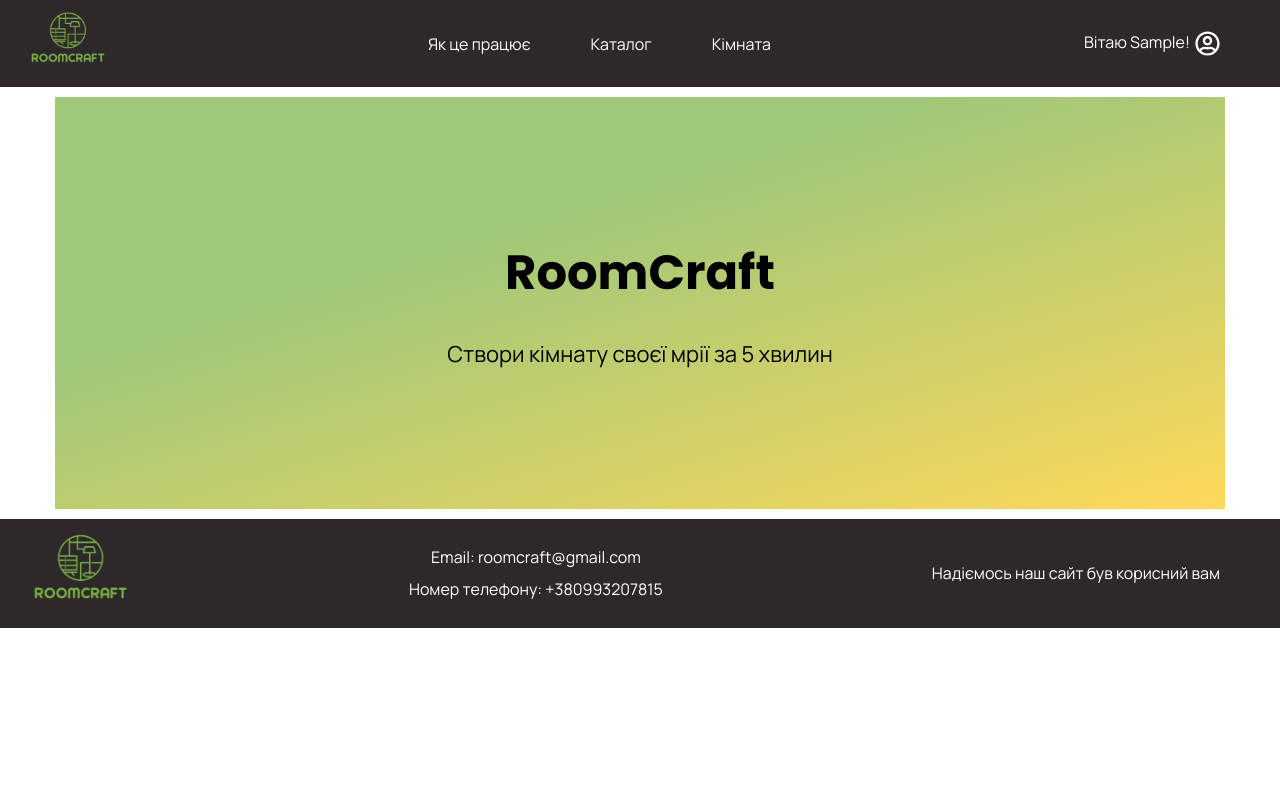
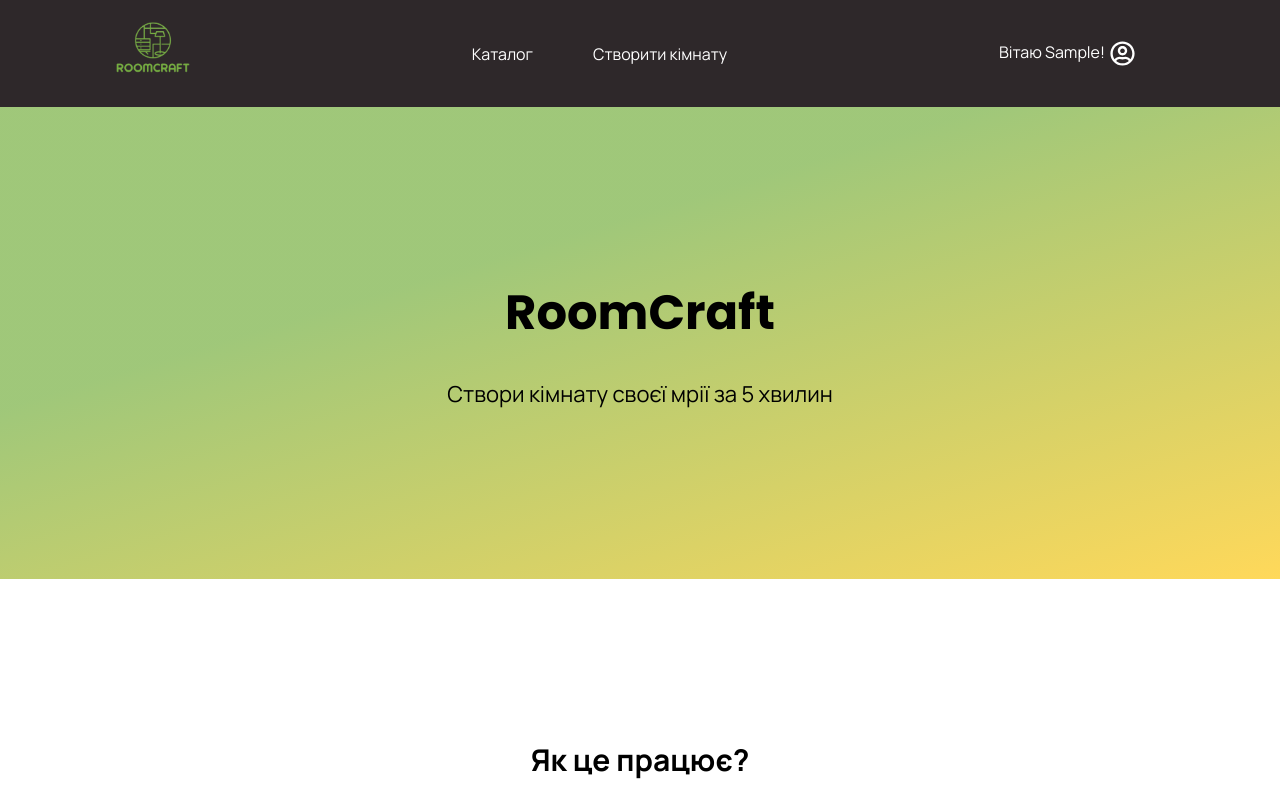
Before and after one commit to MarkBrem/Craft, a React (Vite) app: page / in a window 1280 px wide. Both pictures are taken after typing "Sample", "name@example.com", "Sample123" into the empty fields and a click on the button "Підтвердити". Shown: the top 800 px of the page. Built offline with nearby package versions, Linux system fonts and the light colour scheme.

Commit message:
saves changes

```diff
--- /dev/null
+++ b/src/components/HomePage/homePage.jsx
@@ -0,0 +1,11 @@
+import { Hero } from "../../hero/Hero"
+import { HowItWorks } from "../../howItWorks/HowWork"
+
+export const HomePage = () =>{
+    return <>
+        <div>
+            <Hero/>
+            <HowItWorks/>
+        </div>
+    </>
+}
--- a/src/container/ContainerStyled.jsx
+++ b/src/container/ContainerStyled.jsx
@@ -1,6 +1,8 @@
 import styled from "styled-components";
 
 export const ContainerStyled = styled.div`
+  box-sizing: border-box;
+
   display: flex;
   justify-content: center;
   align-items: center;
--- a/src/footer/Footer.jsx
+++ b/src/footer/Footer.jsx
@@ -6,15 +6,19 @@
   Contacts,
   LogoItem,
   WishList,
+  FlexWrapper
 } from "./FoterStyled";
+import { Container } from "../container/Container";
 
 export const Footer = () => {
   return (
-    <>
     <FooterSection>
+      <Container>
+        <FlexWrapper>
           <LogoItem>
             <FooterLogo src={logo} alt="" />
           </LogoItem>
+
           <ContactList>
             <li>
               <Contacts>Email: roomcraft@gmail.com</Contacts>
@@ -23,11 +27,12 @@
               <Contacts>Номер телефону: +380993207815</Contacts>
             </li>
           </ContactList>
+
           <WishList>
-          <Contacts>Надіємось наш сайт був корисний вам</Contacts>
+            <Contacts>Сподіваємося, наш сайт був корисним для вас</Contacts>
           </WishList>
-
+        </FlexWrapper>
+      </Container>
     </FooterSection>
-    </>
   );
 };
--- a/src/footer/FoterStyled.jsx
+++ b/src/footer/FoterStyled.jsx
@@ -1,8 +1,9 @@
 import styled from 'styled-components';
-export const FooterSection = styled.footer`\
+export const FooterSection = styled.footer`
 display: flex;
 text-align: center;
 background-color: #2e282a;
+padding: 40px 0;
 `
 
 export const FooterLogo = styled.img`
@@ -28,15 +29,17 @@
 `
 
 export const LogoItem = styled.div`
-margin-right: auto;
-margin-left: 20px;
 `
 
 export const WishList = styled.div`
-margin-left: auto;
-margin-right: 60px;
-display: flex;
-justify-content: center;
-flex-direction: column;
-gap: 10px;
+text-align: right;
 `
+
+export const FlexWrapper = styled.div`
+  display: flex;
+  align-items: center;
+  justify-content: space-between;
+  flex-direction: row;
+  width: 100%;
+  gap: 20px;
+`;
--- a/src/header/Header.jsx
+++ b/src/header/Header.jsx
@@ -1,35 +1,37 @@
 import { NavLink } from "react-router-dom";
-import { HeadrerSection, NavList, UserItem, NavItem, Hello, Logo, LogoContainer, UserList} from "./HeaderStyled";
+import { HeadrerSection, NavList, UserItem, NavItem, Hello, Logo, LogoContainer, UserList, FlexWrapper} from "./HeaderStyled";
 import { FaRegUserCircle } from "react-icons/fa";
+import { Container } from "../container/Container";
 import logo from '../foto/logo.png';
 
-export const Header = ({name}) => {
-  return (<>
+export const Header = ({ name }) => {
+  return (
     <HeadrerSection>
+      <Container>
+        <FlexWrapper>
           <LogoContainer>
-        <NavLink to={'./'}><Logo src={logo} alt="sdad " /></NavLink>
+            <NavLink to={'./'}>
+              <Logo src={logo} alt="logo" />
+            </NavLink>
           </LogoContainer>
 
-
           <NavList>
-        <NavItem>
-            <NavLink to={'/HowItWorks'}>Як це працює</NavLink>
-        </NavItem>
             <NavItem>
               <NavLink to={''}>Каталог</NavLink>
             </NavItem>
             <NavItem>
-            <NavLink href="">Кімната</NavLink>
+              <NavLink to={''}>Створити кімнату</NavLink>
             </NavItem>
           </NavList>
+
           <UserList>
-        <UserItem><Hello>Вітаю {name}!</Hello>
-          <FaRegUserCircle  style={{width:'25px', height: 'auto', fill:'#fff'}}/>
+            <UserItem>
+              <Hello>Вітаю {name}!</Hello>
+              <FaRegUserCircle style={{ width: '25px', height: 'auto', fill: '#fff' }} />
             </UserItem>
-
           </UserList>
-    </HeadrerSection >
-  </>
-
+        </FlexWrapper>
+      </Container>
+    </HeadrerSection>
   );
-}
+};
--- a/src/header/HeaderStyled.jsx
+++ b/src/header/HeaderStyled.jsx
@@ -45,3 +45,10 @@
 width: 95px;
 height: auto;
 `
+
+export const FlexWrapper = styled.div`
+  display: flex;
+  align-items: center;
+  justify-content: space-between;
+  width: 100%;
+`;
--- a/src/hero/Hero.jsx
+++ b/src/hero/Hero.jsx
@@ -1,4 +1,3 @@
-
 import { Container } from "../container/Container"
 import { HeroTitleStyled, BackgroundHero, HeroTextStyled } from "./HeroStyled"
 
@@ -9,6 +8,8 @@
         <HeroTitleStyled>RoomCraft</HeroTitleStyled>
 
         <HeroTextStyled>Створи кімнату своєї мрії за 5 хвилин</HeroTextStyled>
+
+
         </Container>
         </BackgroundHero>
     </>
--- a/src/hero/HeroStyled.jsx
+++ b/src/hero/HeroStyled.jsx
@@ -12,6 +12,6 @@
 
 export const BackgroundHero = styled.div`
   background:linear-gradient(163deg, rgba(119, 176, 65, 0.7) 0%, rgba(119, 176, 65, 0.7) 35%, rgba(255, 200, 20, 0.7) 100%);
-  padding: 130px 0;
+  padding: 160px 0;
   text-align: center;
 `
--- a/src/howItWorks/HowWork.jsx
+++ b/src/howItWorks/HowWork.jsx
@@ -1,5 +1,5 @@
 import { Container } from "../container/Container"
-import { HowItWorksList,HowItWorksListItem, HowItWorksTitle, HowItWorksText, CardTitle } from "./HowWorksStyled"
+import { HowItWorksList,HowItWorksListItem, HowItWorksTitle, HowItWorksText, CardTitle, SectionHowItWorks } from "./HowWorksStyled"
 import { LuLayoutDashboard } from "react-icons/lu";
 import { TbArmchair2 } from "react-icons/tb";
 import { MdOutlineSaveAlt } from "react-icons/md";
@@ -7,24 +7,26 @@
 export const HowItWorks = () =>{
     return <>
     <Container>
+     <SectionHowItWorks>
     <HowItWorksTitle>Як це працює?</HowItWorksTitle>
     <HowItWorksList>
         <HowItWorksListItem>
-            <LuLayoutDashboard size={50}/>
+            <LuLayoutDashboard size={45}/>
             <CardTitle>Обери кімнату</CardTitle>
             <HowItWorksText>Вибери розмір кімнати або створюй свою сітку</HowItWorksText>
         </HowItWorksListItem>
         <HowItWorksListItem>
-            <TbArmchair2 size={50}/>
+            <TbArmchair2 size={45}/>
             <CardTitle>Перетягуй меблі</CardTitle>
             <HowItWorksText>Обирай предмети з каталогу та перетягуй у свою кімнату</HowItWorksText>
         </HowItWorksListItem>
         <HowItWorksListItem>
-            <MdOutlineSaveAlt size={50}/>
+            <MdOutlineSaveAlt size={45}/>
             <CardTitle>Збережи та поділись</CardTitle>
             <HowItWorksText>Збережи свій дизайн як картинку або поділись із друзями</HowItWorksText>
         </HowItWorksListItem>
     </HowItWorksList>
+    </SectionHowItWorks>
     </Container>
     </>
 }
--- a/src/howItWorks/HowWorksStyled.jsx
+++ b/src/howItWorks/HowWorksStyled.jsx
@@ -1,10 +1,10 @@
-import styled from 'styled-components';
+import styled from "styled-components";
 
 export const HowItWorksTitle = styled.h2`
-
-    font-size: 30px;
-    text-align: center;
-`
+  font-family: "Manrope";
+  font-size: 30px;
+  text-align: center;
+`;
 
 export const HowItWorksList = styled.ul`
   display: flex;
@@ -32,11 +32,18 @@
 `;
 
 export const CardTitle = styled.h3`
-    font-size: 20px;
-`
+  font-family: "Manrope";
+  font-size: 19px;
+  margin-top: 10px;
+`;
 
 export const HowItWorksText = styled.p`
-    font-family: 'Manrope';
-    font-weight: 400;
-    font-size: 18px;
+  font-family: "Manrope";
+  font-weight: 400;
+  font-size: 17px;
+  margin-top: 15px;
+`;
+
+export const SectionHowItWorks = styled.div`
+    padding: 150px 0;
 `
--- a/src/router/Layout.jsx
+++ b/src/router/Layout.jsx
@@ -20,7 +20,7 @@
       ) : (<>
       <Header name= {userName}/>
       <main>
-        <Container> <Outlet /></Container>
+          <Outlet />
       </main>
       <Footer/>
       </>
```
Also changed, not shown: src/router/router.jsx (+2 -7 lines). Lines whose indentation alone changed are shown as unchanged.
